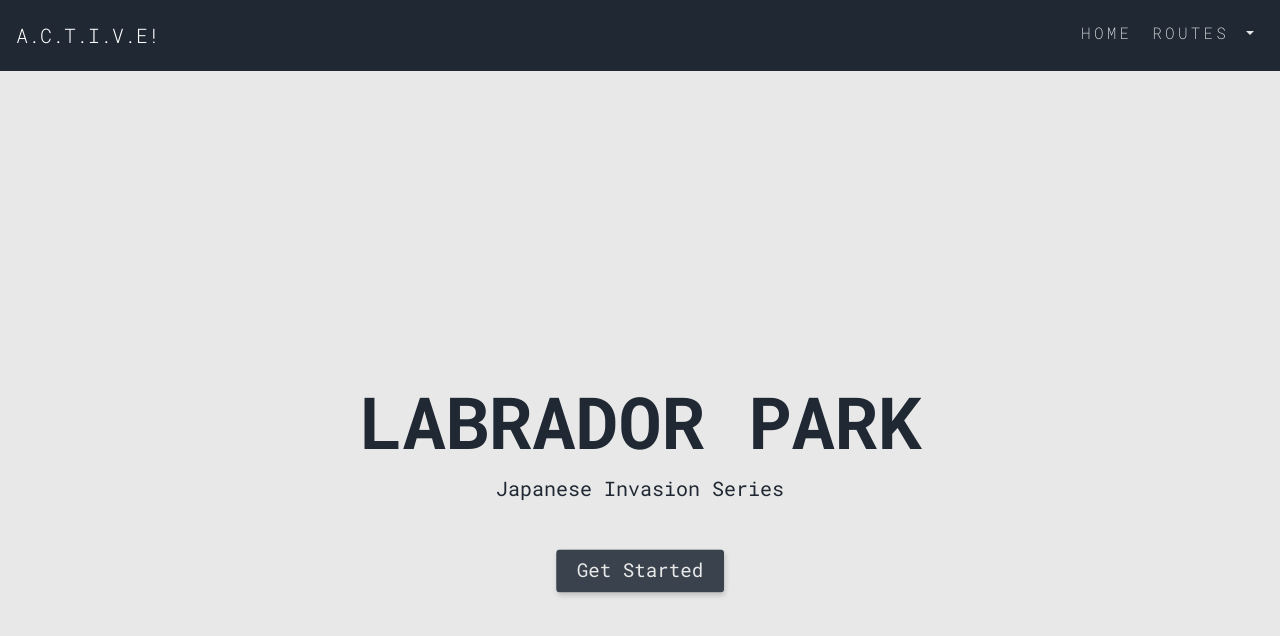
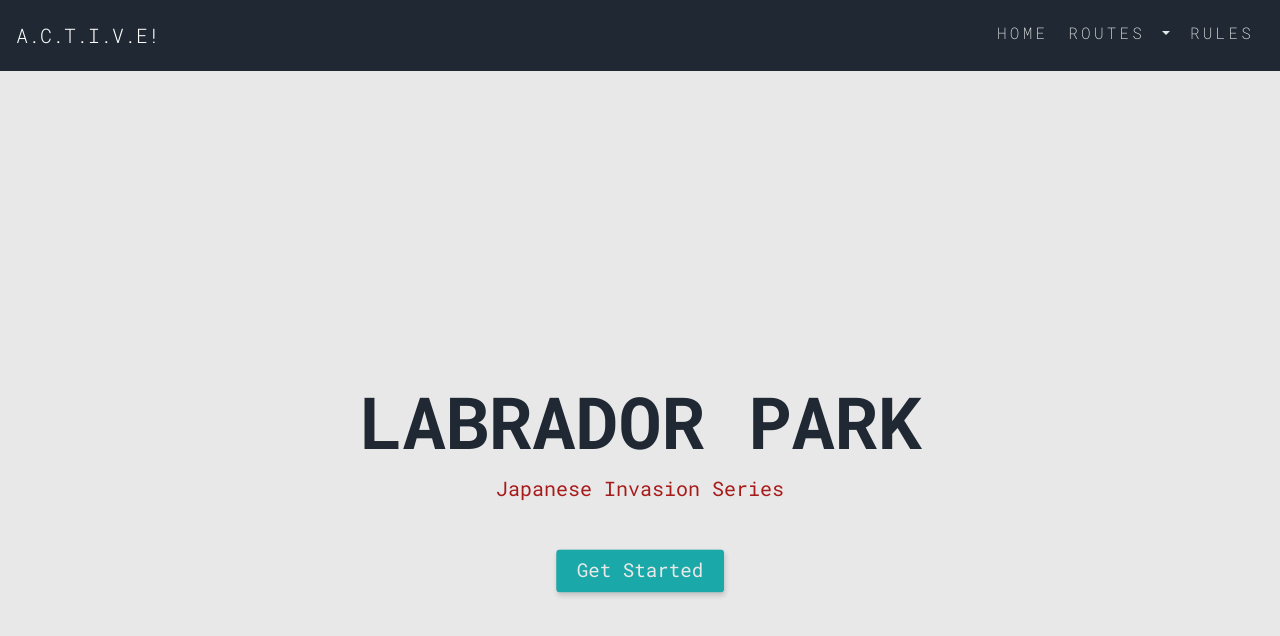
Before and after one commit to aces-active/aces-active.github.io, a Jekyll site: the page built from routes/labrador-park.html, in a window 1280 px wide and 900 px high. Shown: the top 636 px of the window. Built offline with Jekyll 4.4.1, drawn with Linux system fonts in a browser that asks for light colours; nearby versions of some CDN libraries; some web fonts are replaced; a script that is not in the unit is left out; some of the changed text lies outside the part shown; grey boxes are pictures that could not be loaded.

Commit message:
Edit style for mobile

```diff
--- a/_includes/navbar.html
+++ b/_includes/navbar.html
@@ -16,10 +16,12 @@
                     Routes
                 </a>
                 <div class="dropdown-menu" aria-labelledby="navbarDropdown">
-                    <a class="dropdown-item" href="{{ site.baseurl }}/badges">Badges</a>
-                    <a class="dropdown-item" href="{{ site.baseurl }}/rules">Rules</a>
+                    <a class="dropdown-item" href="{{ site.baseurl }}/routes/labrador-park.html">Labrador Park</a>
                     <a class="dropdown-item" href="{{ site.baseurl }}/aboutus">About Us</a>
                 </div>
+            </li>
+            <li class="nav-item">
+                <a href="{{ site.baseurl }}/rules" class="nav-link">Rules</a>
             </li>
         </ul>
     </div>
--- a/css/custom.css
+++ b/css/custom.css
@@ -12,6 +12,15 @@
 Pink: #ee4c7c
  */
 
+ /* Primary
+#1BA8A8 (already open)
+
+Secondary
+#A81B1B
+
+Tertiary
+#E55D5D */
+
 /* Smooth scrolling */
 html {
     scroll-behavior: smooth;
@@ -23,6 +32,10 @@
 
 .bg-dark {
     background-color: #1f2833!important;
+}
+
+.bg-green {
+    background-color: #1BA8A8!important;
 }
 
 .bg-secondary {
@@ -118,7 +131,7 @@
 .btn-get-started {
     /* height: 3.0rem; */
     /* background-color: #ee4c7c; */
-    background-color: #39424d;
+    background-color: #1BA8A8;
     color: #e9e9e9;
     box-shadow: 1px 3px 5px rgba(33, 33, 33, 0.2);
     transition: 0.3s;
@@ -131,7 +144,7 @@
 }
 
 .btn-get-started:hover{
-    background-color: #AA2D07;
+    background-color: #A81B1B;
     color: white;
     transition: 0.3s;
 }
@@ -233,7 +246,7 @@
 
 #sungei-buloh::before {
     background-image: url("https://media.timeout.com/images/105301892/image.jpg");
-    background-size: 180%;
+    background-size: cover;
     background-position: center;
     height: 100%;
     width: 100%;
@@ -252,7 +265,7 @@
 
 #labrador-park::before {
     background-image: url("https://www.nparks.gov.sg/-/media/nparks-real-content/gardens-parks-and-nature/parks-and-nature-reserve/labrador-nature-reserve/6inch-gun.jpg");
-    background-size: 160%;
+    background-size: cover;
     background-position: center;
     height: 100%;
     width: 100%;
@@ -271,7 +284,7 @@
 
 #sentosa::before {
     background-image: url("https://media.timeout.com/images/105688191/image.jpg");
-    background-size: 160%;
+    background-size: cover;
     background-position: center;
     height: 100%;
     width: 100%;
@@ -290,7 +303,7 @@
 
 #bukit-chandu::before {
     background-image: url("https://static.straitstimes.com.sg/s3fs-public/articles/2018/08/30/bp_bukit_chandu_300818_64.jpg");
-    background-size: 160%;
+    background-size: cover;
     background-position: center;
     height: 100%;
     width: 100%;
@@ -309,7 +322,7 @@
 
 #bukit-batok::before {
     background-image: url("https://www.nparks.gov.sg/-/media/nparks-real-content/gardens-parks-and-nature/parks-and-nature-reserve/bukit-batok-nature-park/bt-batok-nature-park-1--quarry.jpg");
-    background-size: 160%;
+    background-size: cover;
     background-position: center;
     height: 100%;
     width: 100%;
@@ -328,7 +341,7 @@
 
 #macritchie::before {
     background-image: url("https://lp-cms-production.imgix.net/2019-06/a2aa48e66952bf8816898991072e32f5-macritchie-reservoir.jpg");
-    background-size: 160%;
+    background-size: cover;
     background-position: center;
     height: 100%;
     width: 100%;
@@ -369,6 +382,7 @@
 
 .route-subheader {
     font-family: "Roboto Mono";
+    color: #A81B1B;
 }
 
 .video-frame {
@@ -414,7 +428,7 @@
 
 #labrador-park-route::before {
     background-image: url("https://www.nparks.gov.sg/-/media/nparks-real-content/gardens-parks-and-nature/parks-and-nature-reserve/labrador-nature-reserve/6inch-gun.jpg");
-    background-size: 150%;
+    background-size: cover;
     background-position: center;
     height: 100%;
     width: 100%;
@@ -530,6 +544,13 @@
     margin-bottom: 20px;
 }
 
+@media (max-width: 1024px) {
+
+    .route-title {
+        padding-top: 57px;
+    }
+}
+
 /* Mobile - Horizontal */
 @media (max-width: 768px) {
 
@@ -586,7 +607,7 @@
         font-size: 0.9rem;
     }
 
-    .btn-qa {
+    .btn-get-started {
         font-size: 1.1rem;
         letter-spacing: 0.1rem;
         padding-left: 20px;
@@ -595,6 +616,10 @@
 
     .card {
         font-size: 0.9rem;
+    }
+
+    .route-title {
+        padding-top: 57px;
     }
 }
 
@@ -648,4 +673,15 @@
         font-weight: 200;
         font-size: 0.90rem;
     }
+
+    .route-header{
+        font-size: 3.2rem;
+    }
+    .route-title {
+        padding-top: 57px;
+    }
+
+    .route-content-text {
+        font-size: 1.0rem;
+    }
 }
--- a/index.html
+++ b/index.html
@@ -14,7 +14,7 @@
 <!-- Routes -->
 <!-- <section id="routes" class="leaderboard page-section">
     <div class="container full-height">
-        {% include routes.html %}
+        include routes.html
     </div>
 </section> -->
 
--- a/routes/labrador-park.html
+++ b/routes/labrador-park.html
@@ -38,8 +38,7 @@
     <div class="container">
         <h2 class="page-section-header text-center">The Secret Tunnel</h2>
         <div class="route-description">
-            Find out more about the Labrador Park Tunnel and the <br>
-            paranormal tales about lingering spirits:
+            Find out more about the Labrador Park Tunnel and its paranormal tales:
             <br>
         </div>
         <iframe class="video-frame" src="https://www.youtube.com/embed/LnbY845chnQ" title="YouTube video player" frameborder="0" allow="accelerometer; autoplay; clipboard-write; encrypted-media; gyroscope; picture-in-picture" allowfullscreen></iframe>
```
Also changed, not shown: 3 other files.
